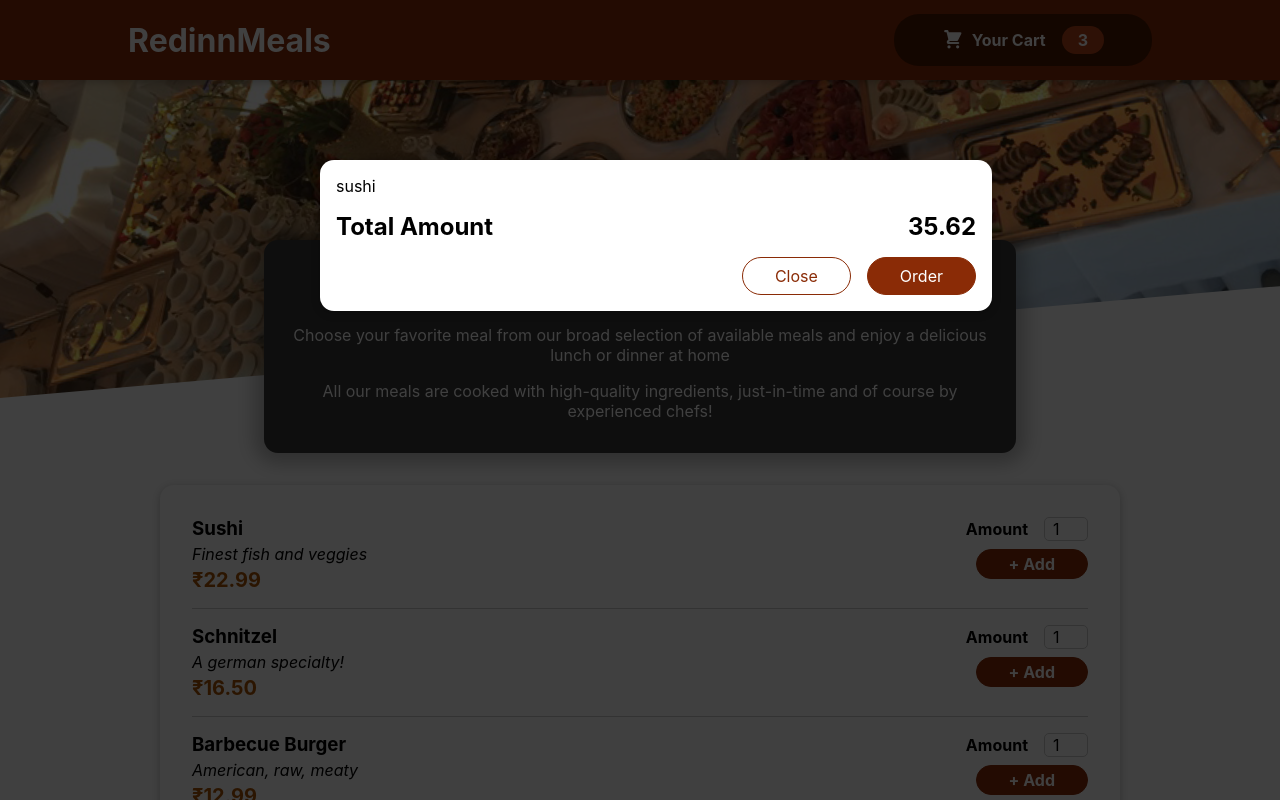
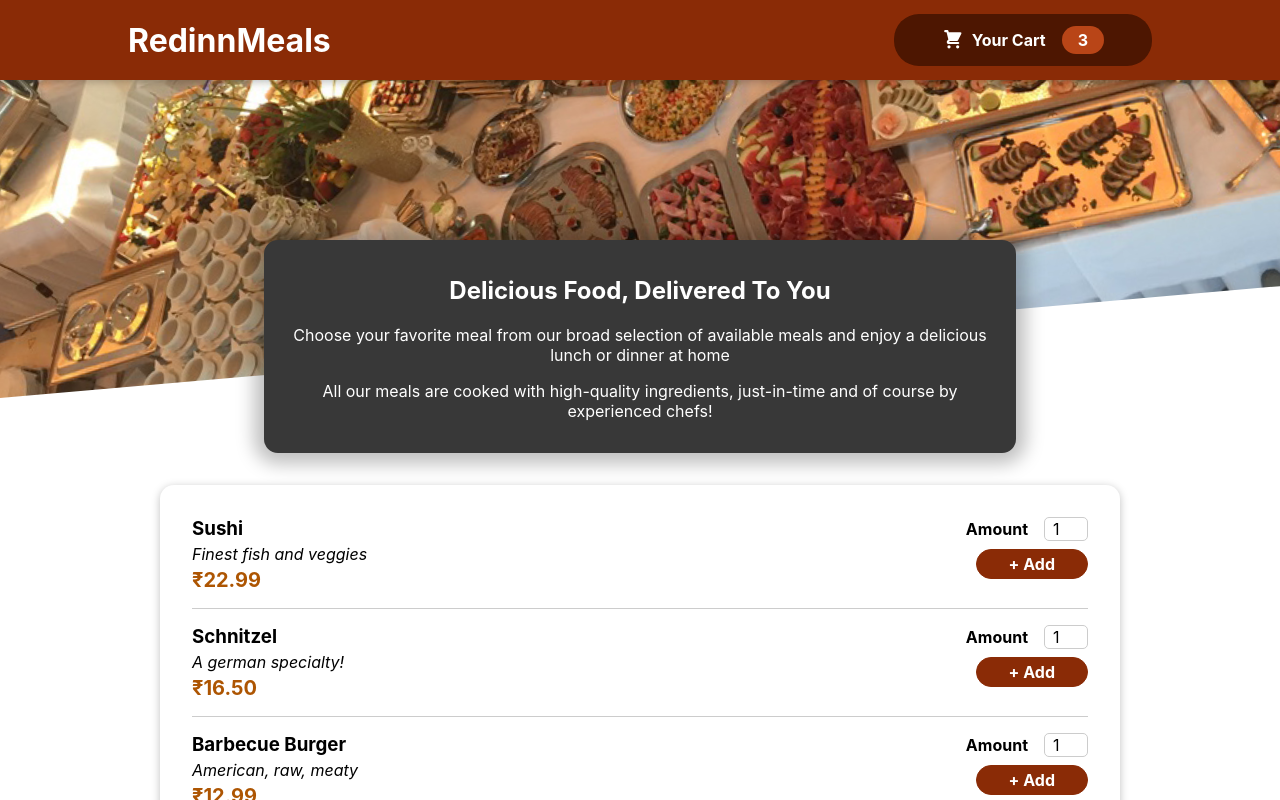
Before and after one commit to mithunmr888/my-restaurant-page, a React (Create React App) app: page / in a window 1280 px wide. Shown: the top 800 px of the page. Built offline with nearby package versions, Linux system fonts and the light colour scheme.

Commit message:
Cart open and close- working

```diff
--- a/src/App.js
+++ b/src/App.js
@@ -1,15 +1,24 @@
 import "./App.css";
-import React, { Fragment } from "react";
+import React, { Fragment, useState } from "react";
 import MainHeader from "./components/Layout/MainHeader";
 import Meals from "./components/Meals/Meals";
 import Cart from "./components/Cart/Cart";
 
+function App() {
+  const [cartIsShown, setCartIsShown] = useState(false);
 
-function App() {
+  const showCartHandler = () => {
+    setCartIsShown(true);
+  };
+
+  const hideCartHandler = () => {
+    setCartIsShown(false);
+  };
+
   return (
     <Fragment>
-      <Cart></Cart>
-      <MainHeader></MainHeader>
+      {cartIsShown && <Cart onClose={hideCartHandler} />}
+      <MainHeader onShowCart={showCartHandler}></MainHeader>
       <main>
         <Meals></Meals>
       </main>
--- a/src/components/Cart/Cart.js
+++ b/src/components/Cart/Cart.js
@@ -10,14 +10,14 @@ const Cart = (props) => {
     </ul>
   );
   return (
-    <Modal>
+    <Modal onClose={props.onClose} >
       {cartItems}
       <div className={classes.total}>
         <span>Total Amount</span>
         <span>35.62</span>
       </div>
       <div className={classes.actions}>
-        <button className={classes["button--alt"]}>Close</button>
+        <button className={classes["button--alt"]} onClick={props.onClose} >Close</button>
         <button className={classes.button}>Order</button>
       </div>
     </Modal>
--- a/src/components/Cart/Modal.js
+++ b/src/components/Cart/Modal.js
@@ -3,7 +3,7 @@ import { Fragment } from "react";
 import ReactDOM from "react-dom";
 
 const Backdrop = (props) => {
-  return <div className={classes.backdrop} />;
+  return <div className={classes.backdrop} onClick={props.onClose} />;
 };
 
 const ModalOverlay = (props) => {
@@ -19,7 +19,7 @@ const PortalElement = document.getElementById("overlays");
 const Modal = (props) => {
   return (
     <Fragment>
-      {ReactDOM.createPortal(<Backdrop></Backdrop>, PortalElement)}
+      {ReactDOM.createPortal(<Backdrop onClose={props.onClose} ></Backdrop>, PortalElement)}
       {ReactDOM.createPortal(
         <ModalOverlay>{props.children}</ModalOverlay>,
         PortalElement
--- a/src/components/Layout/ButtonHeader.js
+++ b/src/components/Layout/ButtonHeader.js
@@ -3,10 +3,12 @@ import CartIcon from "../Cart/CartIcon";
 
 const ButtonHeader = (props) => {
   return (
-    <button className={classes.button} >
-      <span className={classes.icon} ><CartIcon></CartIcon></span>
+    <button className={classes.button} onClick={props.onClickBtn}>
+      <span className={classes.icon}>
+        <CartIcon></CartIcon>
+      </span>
       <span>Your Cart</span>
-      <span className={classes.badge} >3</span>
+      <span className={classes.badge}>3</span>
     </button>
   );
 };
--- a/src/components/Layout/MainHeader.js
+++ b/src/components/Layout/MainHeader.js
@@ -8,7 +8,7 @@ const MainHeader = (props) => {
     <Fragment>
       <header className={classes.header}>
         <h1>RedinnMeals</h1>
-        <ButtonHeader></ButtonHeader>
+        <ButtonHeader onClickBtn={props.onShowCart}></ButtonHeader>
       </header>
       <div className={classes["main-image"]}>
         <img src={mealsImage} alt="A table full of delicious food!" />
```
